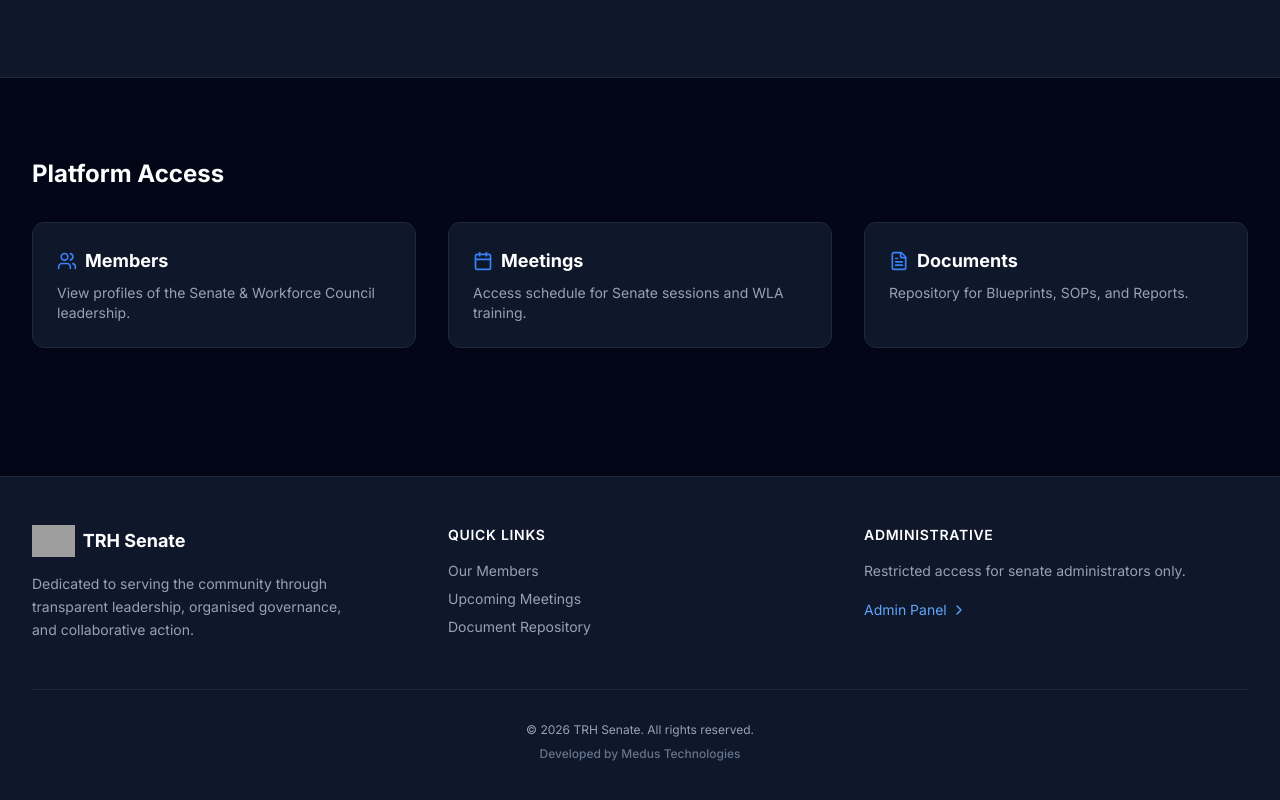
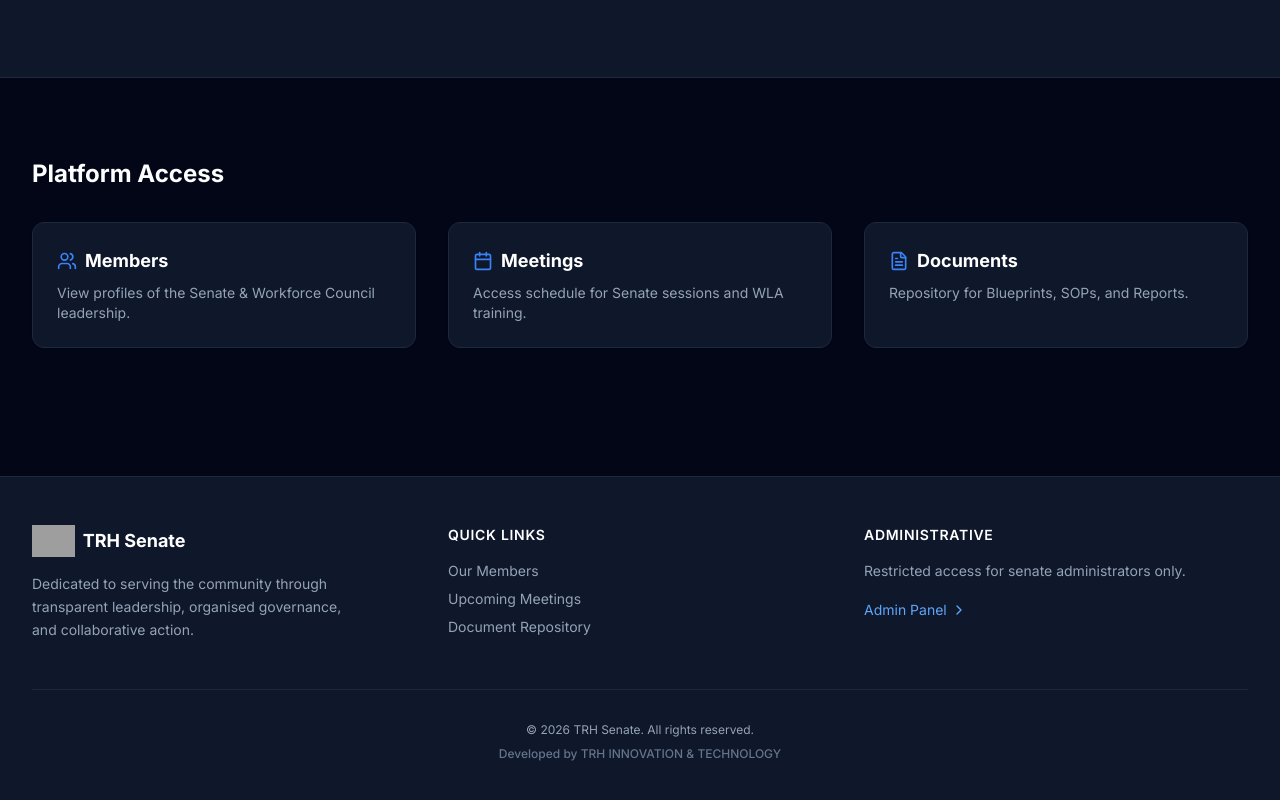
Before and after one commit to Adeyinka-Meduoye/trhsenate, a React (Vite) app: page / in a window 1280 px wide. Shown: the part 2111-2911 px from the top of the page. Built offline with nearby package versions, Linux system fonts and the light colour scheme; grey boxes are pictures that could not be loaded.

Commit message:
footer area updated

```diff
--- a/components/Layout.tsx
+++ b/components/Layout.tsx
@@ -119,7 +119,7 @@ export const Layout: React.FC<LayoutProps> = ({ children }) => {
           </div>
           <div className="mt-12 pt-8 border-t border-slate-800 text-xs text-center">
             <p>&copy; {new Date().getFullYear()} TRH Senate. All rights reserved.</p>
-            <p className="mt-2 text-slate-500 font-medium">Developed by Medus Technologies</p>
+            <p className="mt-2 text-slate-500 font-medium">Developed by TRH INNOVATION & TECHNOLOGY</p>
           </div>
         </div>
       </footer>
```
